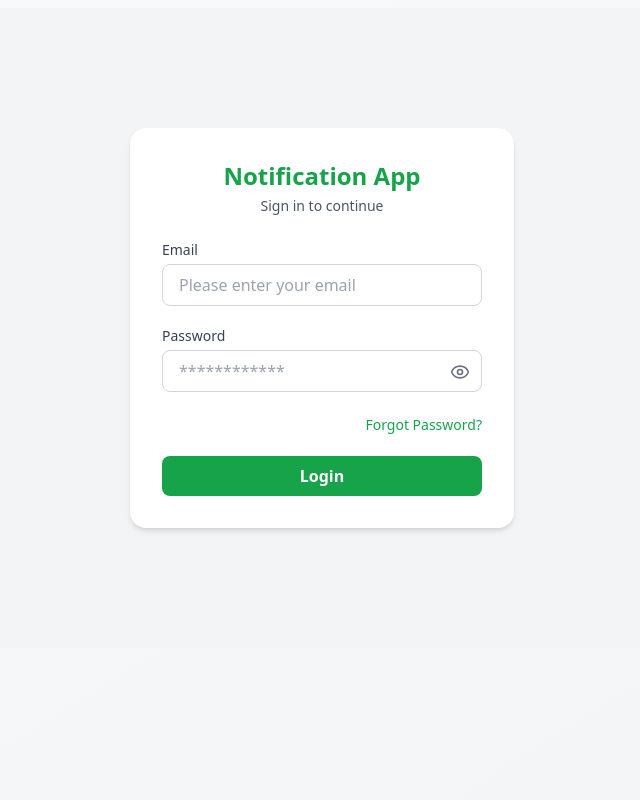
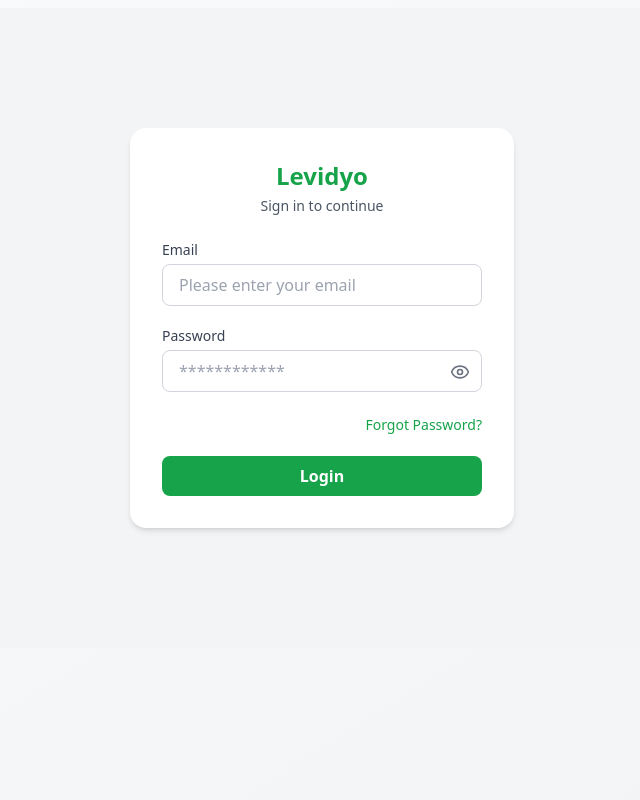
Before and after one commit to ExousiaNavi/levidyo, a FastAPI app: page / in a window 1280 px wide. Shown: the whole page, without its empty margins (318-958 px from the left). Run offline with FastAPI, Linux system fonts and the light colour scheme; parts of the project's set-up code (start-up, migrations or seed data) failed here and were passed over; some libraries are stand-ins or nearby versions.

Commit message:
Update login.html

```diff
--- a/frontend/templates/pages/auth/login.html
+++ b/frontend/templates/pages/auth/login.html
@@ -4,7 +4,7 @@
 {% block content %}
 <div class="flex items-center justify-center min-h-[80dvh] bg-gray-100">
   <div class="w-full max-w-sm bg-white p-8 rounded-2xl shadow-md">
-    <h1 class="text-2xl font-bold text-center text-green-600 mb-1">Notification App</h1>
+    <h1 class="text-2xl font-bold text-center text-green-600 mb-1">Levidyo</h1>
     <p class="text-sm text-gray-600 text-center mb-6">Sign in to continue</p>
 
     {% if error %}
```
